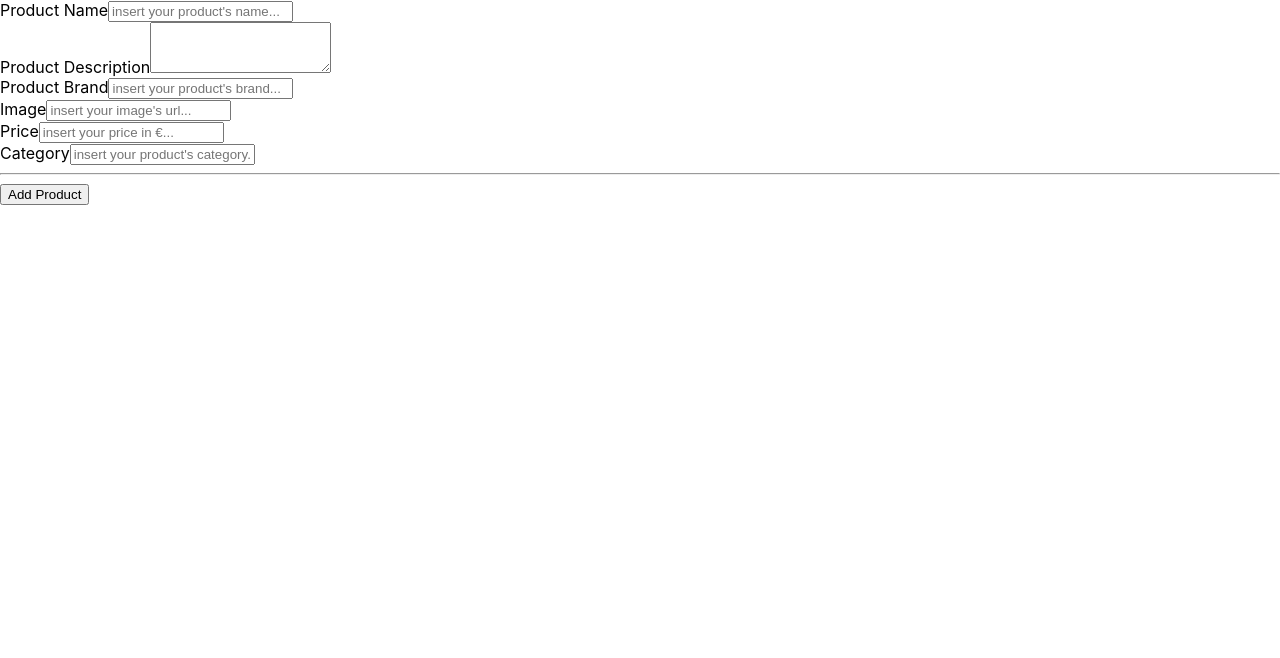
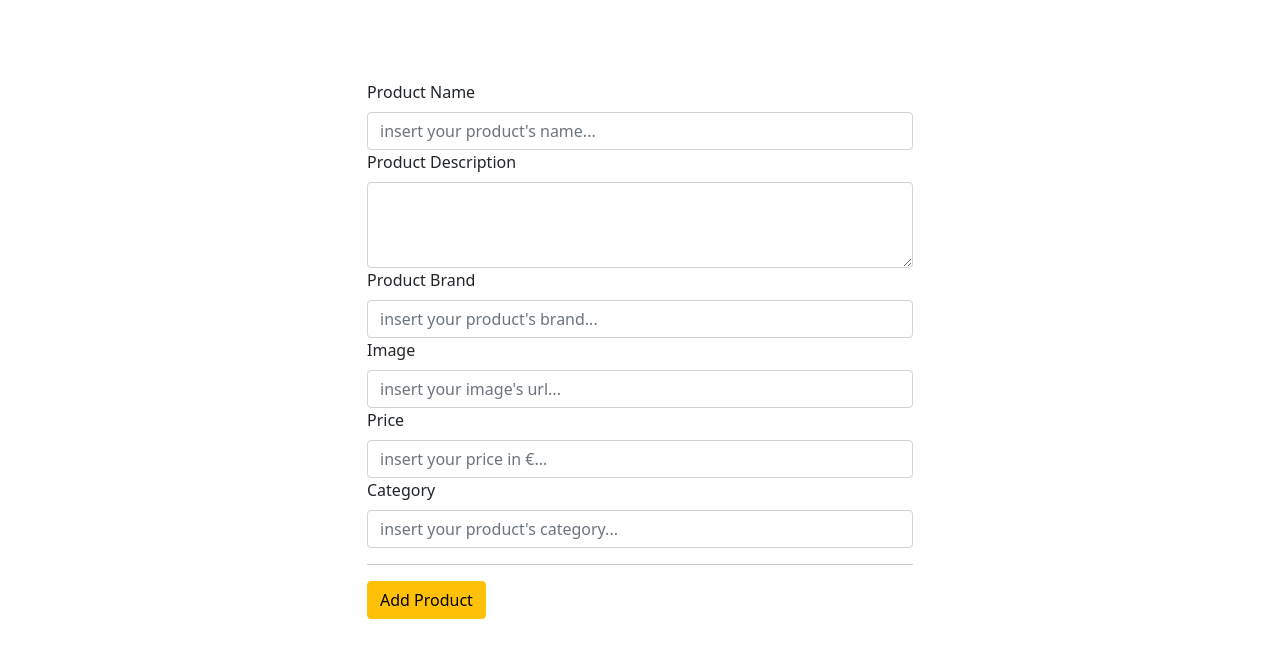
Before and after one commit to gregoriofracassi/amazon-front-end, a React (Create React App) app: page /addProduct in a window 1280 px wide. Shown: the top 658 px of the page. Built offline with nearby package versions, Linux system fonts and the light colour scheme.

Commit message:
made form

```diff
--- a/package.json
+++ b/package.json
@@ -3,6 +3,8 @@
   "version": "0.1.0",
   "private": true,
   "dependencies": {
+    "@material-ui/core": "^4.11.4",
+    "@material-ui/icons": "^4.11.2",
     "@testing-library/jest-dom": "^5.12.0",
     "@testing-library/react": "^11.2.7",
     "@testing-library/user-event": "^12.8.3",
--- /dev/null
+++ b/src/PostForm.css
@@ -0,0 +1,3 @@
+.pad-top {
+  padding-top: 5rem;
+}
--- a/src/components/postForm.jsx
+++ b/src/components/postForm.jsx
@@ -1,12 +1,13 @@
 import React from "react"
 import { Form, Container, Row, Col, Button } from "react-bootstrap"
+import "../PostForm.css"
 
 class PostForm extends React.Component {
   state = {}
 
   render() {
     return (
-      <Container>
+      <Container className="pad-top">
         <Row>
           <Col xs={{ offset: 3, span: 6 }}>
             <Form>
```
Also changed, not shown: src/index.js (+9 -8 lines), 1 other file (tests, documents, lock files or other folders).
